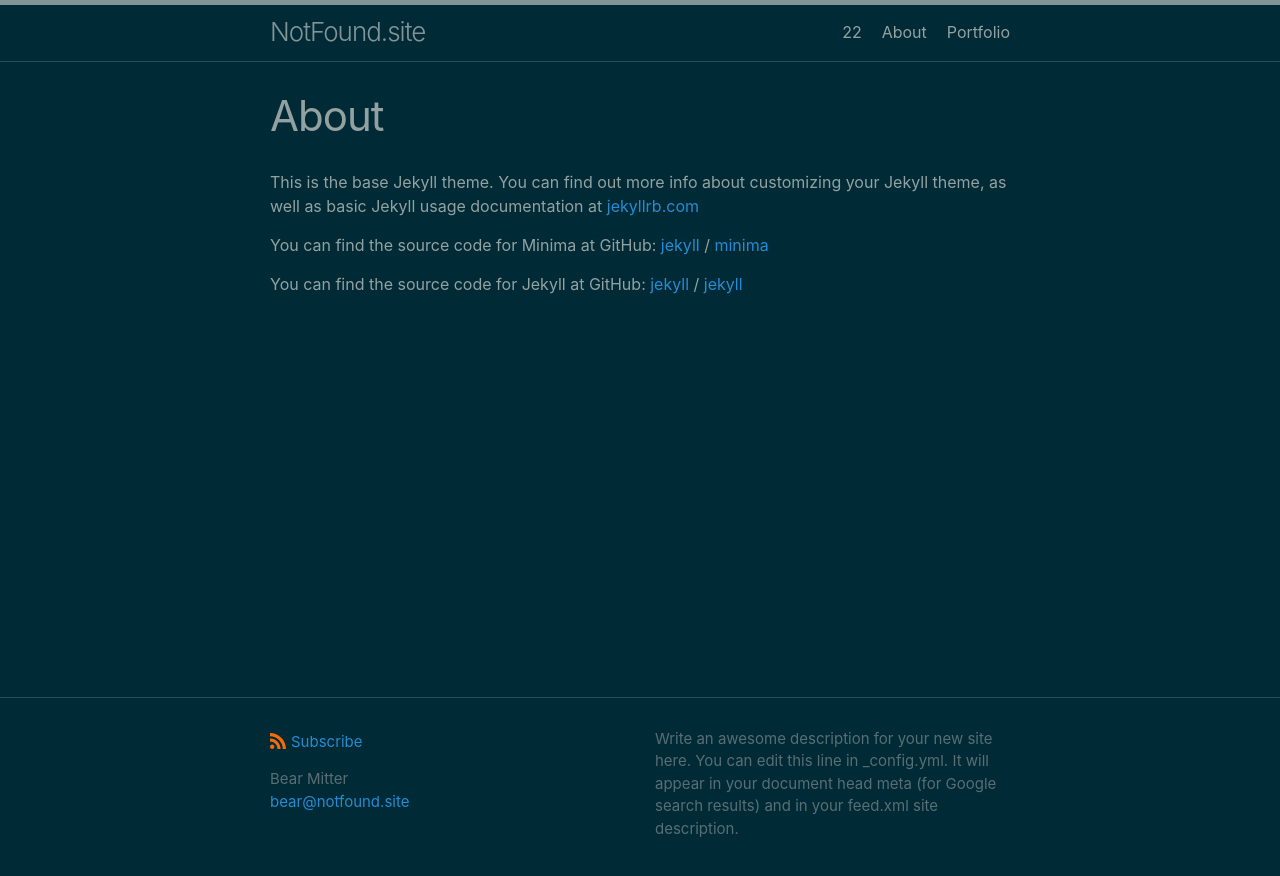
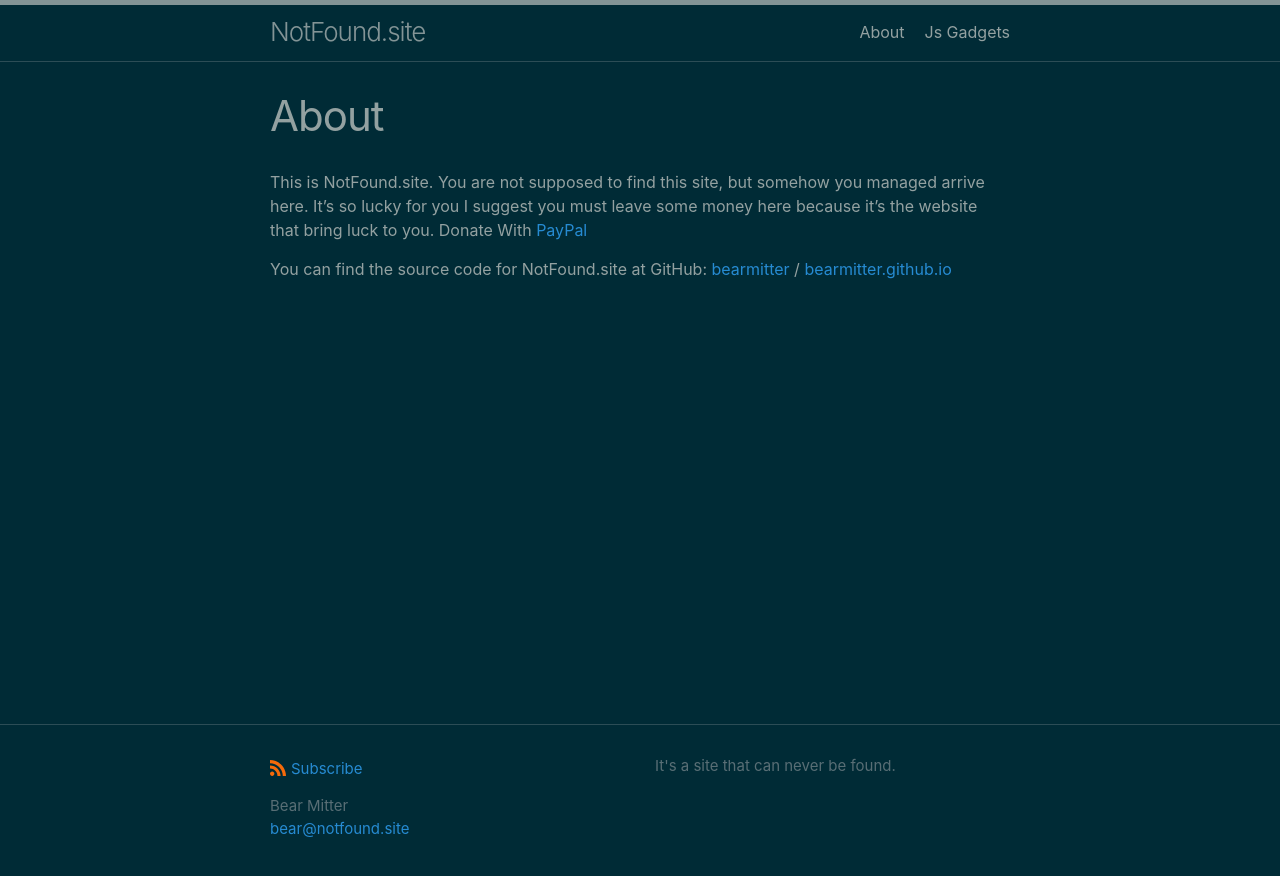
Before and after one commit to BearMitter/BearMitter.github.io, a Jekyll site: the page built from docs/about.markdown, in a window 1280 px wide. Shown: the top 876 px of the page. Built offline with Jekyll 4.4.1, drawn with Linux system fonts in a browser that asks for light colours.

Commit message:
add icon

```diff
--- a/docs/_config.yml
+++ b/docs/_config.yml
@@ -21,9 +21,7 @@
 title: NotFound.site
 # email: bear@notfound.site
 description: >- # this means to ignore newlines until "baseurl:"
-  Write an awesome description for your new site here. You can edit this
-  line in _config.yml. It will appear in your document head meta (for
-  Google search results) and in your feed.xml site description.
+  It's a site that can never be found.
 domain: bearmitter.github.io
 #baseurl: /docs # the subpath of your site, e.g. /blog
 url: https://bearmitter.github.io # the base hostname & protocol for your site, e.g. http://example.com
--- a/docs/_includes/custom-head.html
+++ b/docs/_includes/custom-head.html
@@ -1,6 +1,10 @@
 {% comment %}
-  Placeholder to allow defining custom head, in principle, you can add anything here, e.g. favicons:
+Placeholder to allow defining custom head, in principle, you can add anything here, e.g. favicons:
 
-  1. Head over to https://realfavicongenerator.net/ to add your own favicons.
-  2. Customize default _includes/custom-head.html in your source directory and insert the given code snippet.
+1. Head over to https://realfavicongenerator.net/ to add your own favicons.
+2. Customize default _includes/custom-head.html in your source directory and insert the given code snippet.
 {% endcomment %}
+
+
+
+<link rel="icon" href="/assets/icons8-page-not-found-64.png">
--- a/docs/_posts/2021-12-15-welcome-to-jekyll.markdown
+++ b/docs/_posts/2021-12-15-welcome-to-notfound.site.markdown
@@ -1,8 +1,8 @@
 ---
 layout: post
-title:  "Welcome to Jekyll!"
+title:  "Welcome to NotFound.site!"
 date:   2021-12-15 16:33:21 +0800
-categories: jekyll update
+categories: site info
 ---
 You’ll find this post in your `_posts` directory. Go ahead and edit it and re-build the site to see your changes. You can rebuild the site in many different ways, but the most common way is to run `jekyll serve`, which launches a web server and auto-regenerates your site when a file is updated.
 
--- a/docs/about.markdown
+++ b/docs/about.markdown
@@ -4,15 +4,11 @@
 permalink: /about/
 ---
 
-This is the base Jekyll theme. You can find out more info about customizing your Jekyll theme, as well as basic Jekyll usage documentation at [jekyllrb.com](https://jekyllrb.com/)
+This is NotFound.site. You are not supposed to find this site, but somehow you managed arrive here. It's so lucky for you I suggest you must leave some money here because it's the website that bring luck to you. Donate With [PayPal](https://paypal.me/x95)
 
-You can find the source code for Minima at GitHub:
-[jekyll][jekyll-organization] /
-[minima](https://github.com/jekyll/minima)
-
-You can find the source code for Jekyll at GitHub:
-[jekyll][jekyll-organization] /
-[jekyll](https://github.com/jekyll/jekyll)
+You can find the source code for NotFound.site at GitHub:
+[bearmitter][bearmitter-github] /
+[bearmitter.github.io](https://github.com/BearMitter/BearMitter.github.io)
 
 
-[jekyll-organization]: https://github.com/jekyll
+[bearmitter-github]: https://github.com/BearMitter
--- a/docs/portfolio.markdown
+++ b/docs/gadgets.markdown
@@ -1,7 +1,7 @@
 ---
 layout: page
-title: Portfolio
-permalink: /portfolio/
+title: Js Gadgets
+permalink: /gadgets/
 ---
 
 This is the base Jekyll theme. You can find out more info about customizing your Jekyll theme, as well as basic Jekyll usage documentation at [jekyllrb.com](https://jekyllrb.com/)
```
Also changed, not shown: docs/22.markdown (deleted, +0 -18 lines), docs/_posts/2021-12-15-freedom-means-everything.markdown (added, +20 -0 lines), docs/assets/favicon.ico (added), docs/assets/icons8-page-not-found-64.png (added).
